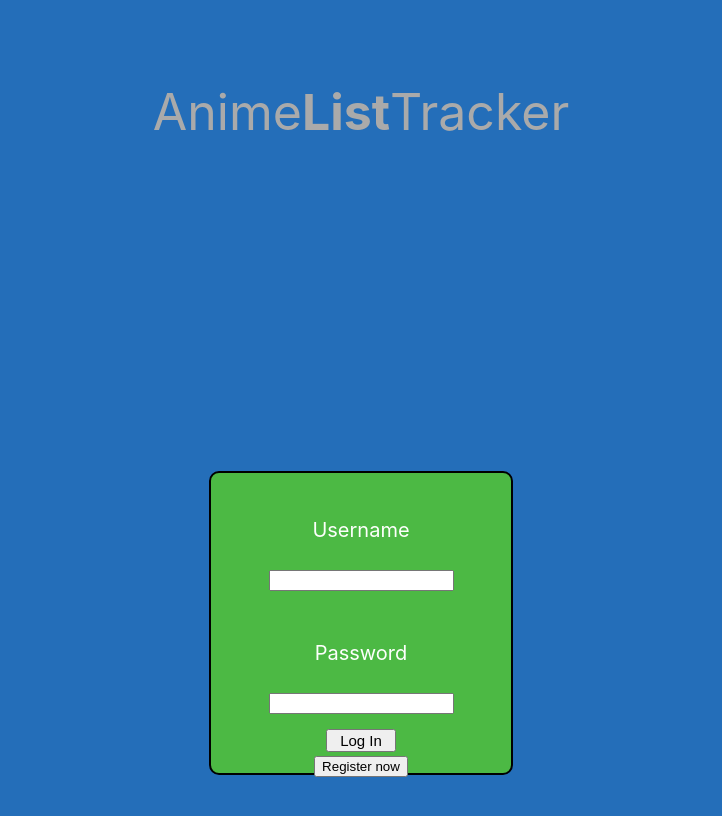
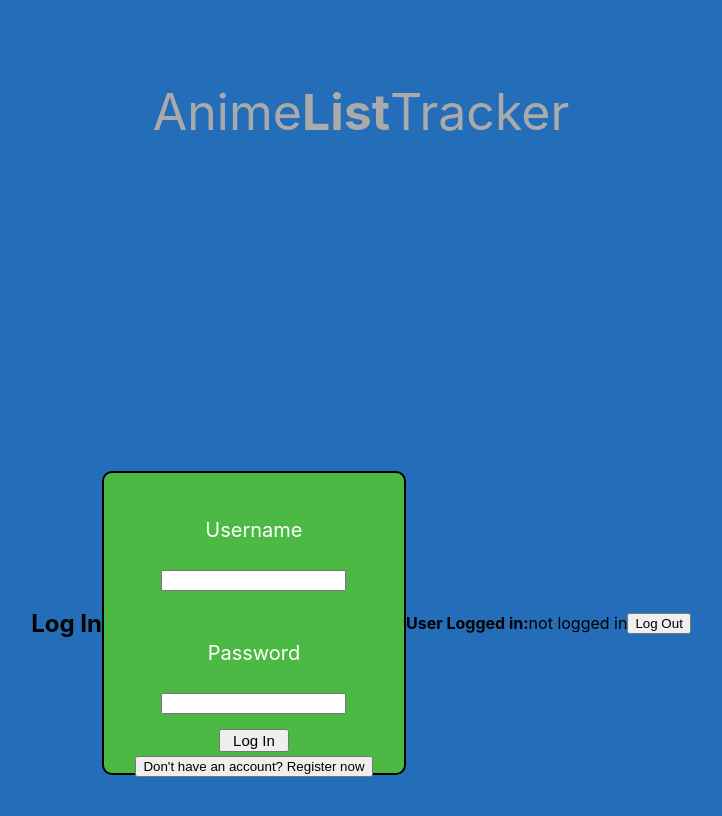
Before and after one commit to fjsandoval11/manga-tracker, a React (Create React App) app: page / in a window 1280 px wide. Shown: the top 816 px of the page, without its empty margins (279-1001 px from the left). Built offline with nearby package versions, Linux system fonts and the light colour scheme; no server answers.

Commit message:
added authentication

```diff
--- a/package.json
+++ b/package.json
@@ -7,6 +7,7 @@
     "@testing-library/react": "^13.4.0",
     "@testing-library/user-event": "^13.5.0",
     "axios": "^1.3.4",
+    "firebase": "^9.18.0",
     "react": "^18.2.0",
     "react-dom": "^18.2.0",
     "react-router-dom": "^6.9.0",
--- a/src/Components/LogIn.jsx
+++ b/src/Components/LogIn.jsx
@@ -1,20 +1,44 @@
-import React, {useState} from 'react'
+import React, {useState, useEffect} from 'react'
 import { Link } from 'react-router-dom';
+import {onAuthStateChanged, signInWithEmailAndPassword, signOut} from 'firebase/auth'
+import {auth} from '../firebase-config'
 import '../Style/LogIn.css'
 
 
 const LogIn = () => {
 
-    const [usernameLog, setUsernameLog] = useState(' ')
-    const [passwordLog, setPasswordLog] = useState(' ')
+  const [usernameLog, setUsernameLog] = useState(' ')
+  const [passwordLog, setPasswordLog] = useState(' ')
 
-    const submit = (e) => {
-        e.preventDefault()
-        console.log(usernameLog, passwordLog)
+  const [user, setUser] = useState({});
+
+  useEffect(() => {
+    onAuthStateChanged(auth, (currentUser) => {
+        setUser(currentUser);
+    });
+
+}, [])
+
+  const login = async (e) => {
+    try{
+      e.preventDefault();
+      const user =  await signInWithEmailAndPassword(auth, usernameLog, passwordLog)
+      console.log(user)
+    } catch (error) {
+      console.log(error.message)
     }
+  }
+
+
+  const logOut = async () => {
+    await signOut(auth);
+  }
+
+
 
   return (
     <div className='logContainer'>
+      <h2>Log In</h2>
          <form className='logForm'>
             <label className='labelUser'>Username</label>
             <br />
@@ -25,14 +49,20 @@ const LogIn = () => {
             <input className='inputs' type='password' onChange={(e)=>{setPasswordLog(e.target.value)}}></input>
 
             <br />
-            <button className='button' onClick={submit}>Log In</button>
+            <button className='button' onClick={login}>Log In</button>
             <br />
 
             <Link  to='/register'>
-                <button> Register now</button>
+                <button> Don't have an account? Register now</button>
             </Link>
 
         </form>
+
+        <h4>User Logged in:</h4>
+        {user?user.email : "not logged in"}
+
+    <button onClick={logOut}> Log Out</button>
+
 
 
     </div>
--- a/src/Components/Register.jsx
+++ b/src/Components/Register.jsx
@@ -1,19 +1,37 @@
 import React, {useState} from 'react'
 import { Link } from 'react-router-dom'
 import '../Style/Register.css'
+import {onAuthStateChanged, createUserWithEmailAndPassword, signOut} from 'firebase/auth'
+import {auth} from '../firebase-config'
 
 const Register = () => {
 
     const [usernameReg, setUsernameReg] = useState(' ')
     const [passwordReg, setPasswordReg] = useState(' ')
 
-    const submit = (e) => {
-        e.preventDefault()
-        console.log(usernameReg, passwordReg)
+    const [user, setUser] = useState({});
+
+    onAuthStateChanged(auth, (currentUser) => {
+        setUser(currentUser)
+      });
+
+    const register = async (e) => {
+         try{
+            e.preventDefault();
+            const user =  await createUserWithEmailAndPassword(auth, usernameReg, passwordReg)
+            console.log(user)
+        } catch (error) {
+            console.log(error.message)
+        }
     }
+
+    const logOut = async () => {
+        await signOut(auth);
+      }
 
   return (
     <div className='registerContainer'>
+        <h2>Register</h2>
         <form className='regForm'>
             <label className='labelUser'>Username</label>
             <br />
@@ -24,7 +42,7 @@ const Register = () => {
             <input className='inputs' type='password' onChange={(e)=>{setPasswordReg(e.target.value)}}></input>
 
             <br />
-            <button className='button' onClick={submit}>Register</button>
+            <button className='button' onClick={register}>Register</button>
 
             <br />
 
@@ -33,6 +51,12 @@ const Register = () => {
             <button> Already have an account? Sign in</button>
         </Link>
         </form>
+
+        <h4>User Logged in:</h4>
+        {user?user.email : 'not logged in'}
+
+    <button onClick={logOut}> Log Out</button>
+
     </div>
   )
 }
```
Also changed, not shown: 2 other files (tests, documents, lock files or other folders).
